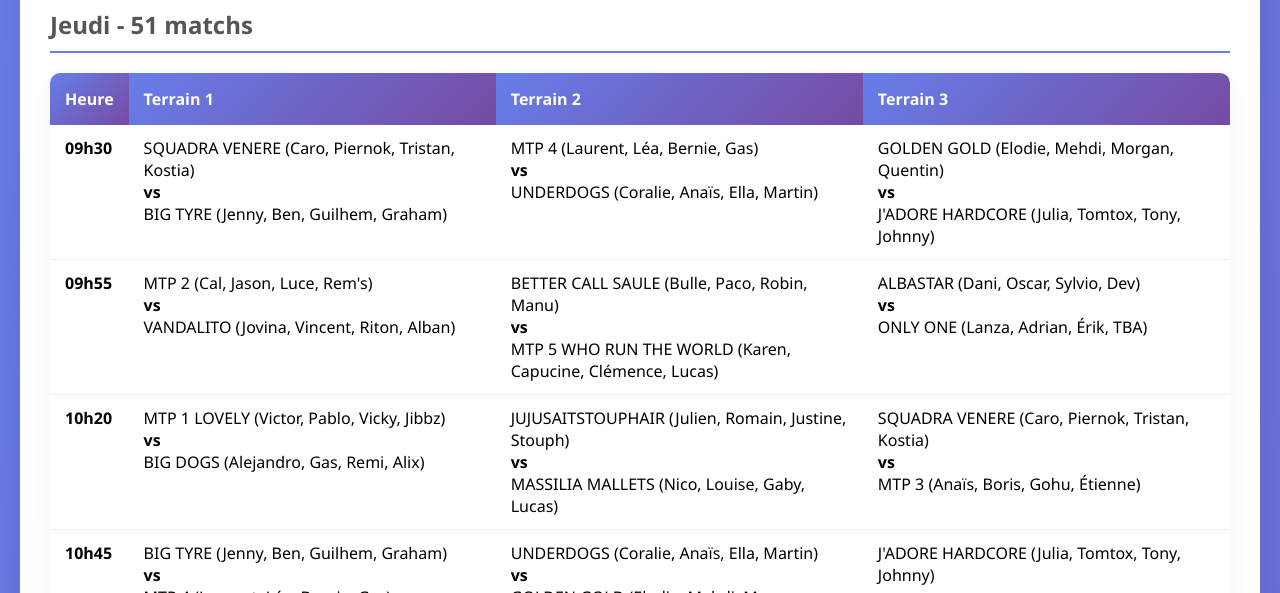
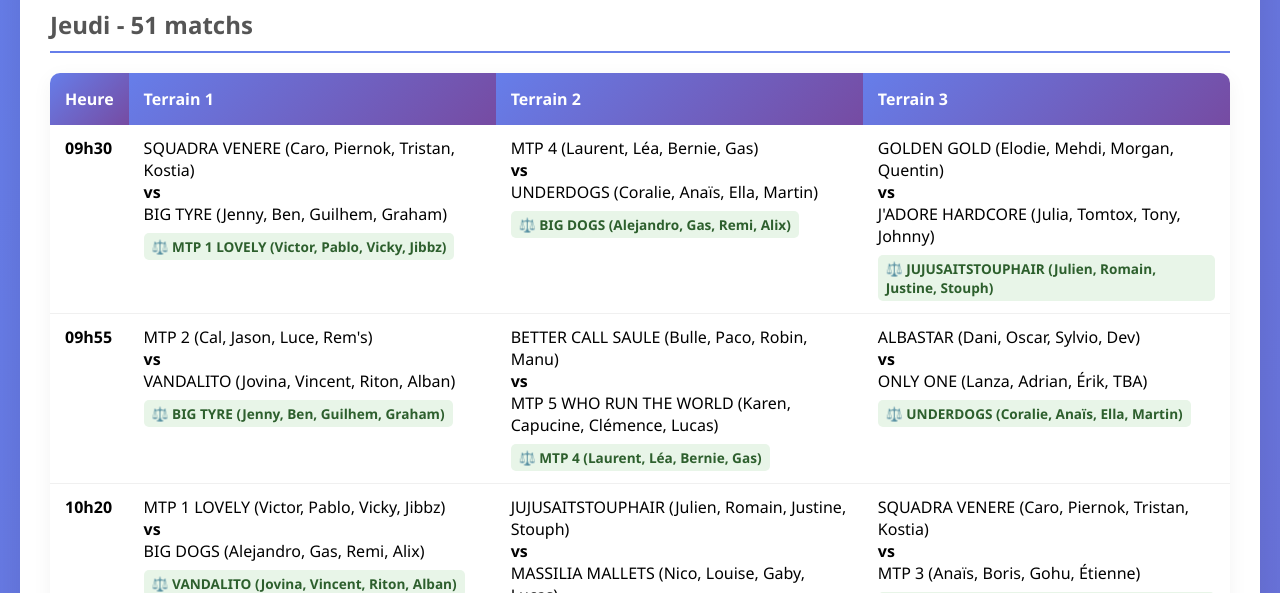
Before and after one commit to mtpbikepolo-maker/MegaMixte2025, a plain HTML site: page index.html in a window 1280 px wide. Both pictures are taken after a click on the button "Planning par Jour". Shown: the part 207-800 px from the top of the page. Drawn offline with Linux system fonts and the light colour scheme.

Commit message:
Add files via upload

```diff
--- a/index.html
+++ b/index.html
@@ -139,6 +139,26 @@
             background: #f8f9ff;
         }
 
+        /* Terrain avec arbitre */
+        .terrain-cell {
+            position: relative;
+        }
+
+        .match-info {
+            font-weight: 500;
+            margin-bottom: 8px;
+        }
+
+        .arbitre-info {
+            font-size: 0.85em;
+            color: #2d5f2d;
+            background: #e8f5e8;
+            padding: 4px 8px;
+            border-radius: 5px;
+            display: inline-block;
+            font-weight: 600;
+        }
+
         /* Sélecteur d'équipe */
         .team-selector {
             margin: 30px 0;
@@ -248,6 +268,10 @@
             select {
                 min-width: 250px;
             }
+
+            .arbitre-info {
+                font-size: 0.8em;
+            }
         }
 
         @media (max-width: 480px) {
@@ -266,6 +290,11 @@
 
             th, td {
                 padding: 8px 6px;
+            }
+
+            .arbitre-info {
+                font-size: 0.75em;
+                padding: 2px 4px;
             }
         }
     </style>
@@ -381,6 +410,7 @@
                 <strong>Règles d'arbitrage :</strong><br>
                 • Les équipes qui ne jouent pas arbitrent les matchs en cours<br>
                 • Chaque équipe arbitre environ 7 matchs sur l'ensemble du tournoi<br>
+                • L'arbitrage se fait par terrain (1 arbitre par terrain)<br>
                 • L'arbitrage se fait par séquences pour optimiser l'organisation
             </div>
             <div id="arbitrage-content"></div>
@@ -537,17 +567,28 @@
                 html += `<h2>${nomJour} - ${matchsJour} matchs</h2>`;
                 html += '<table><thead><tr><th>Heure</th><th>Terrain 1</th><th>Terrain 2</th><th>Terrain 3</th></tr></thead><tbody>';
 
-                jour.forEach(creneau => {
+                jour.forEach((creneau, creneauIdx) => {
+                    const arbitrageCreneaux = ARBITRAGE_DATA[jourIdx][creneauIdx];
+
                     html += '<tr>';
                     html += `<td><strong>${creneau.heure}</strong></td>`;
 
                     for (let i = 0; i < 3; i++) {
                         const terrain = creneau.terrains[i];
+                        html += '<td class="terrain-cell">';
+
                         if (terrain) {
-                            html += `<td>${getNomEquipe(terrain.equipe1)}<br><strong>vs</strong><br>${getNomEquipe(terrain.equipe2)}</td>`;
+                            html += `<div class="match-info">${getNomEquipe(terrain.equipe1)}<br><strong>vs</strong><br>${getNomEquipe(terrain.equipe2)}</div>`;
+
+                            // Ajouter l'arbitre correspondant au terrain
+                            if (arbitrageCreneaux && arbitrageCreneaux.arbitres[i]) {
+                                html += `<div class="arbitre-info">⚖️ ${getNomEquipe(arbitrageCreneaux.arbitres[i])}</div>`;
+                            }
                         } else {
-                            html += '<td style="color: #999; text-align: center;">-</td>';
+                            html += '<div style="color: #999; text-align: center;">-</div>';
                         }
+
+                        html += '</td>';
                     }
 
                     html += '</tr>';
@@ -631,10 +672,12 @@
                 const nomJour = JOURS[jourIdx];
 
                 jour.forEach(creneau => {
-                    if (creneau.arbitres.includes(numeroEquipe)) {
+                    const terrainArbitre = creneau.arbitres.indexOf(numeroEquipe);
+                    if (terrainArbitre !== -1) {
                         arbitrages.push({
                             jour: nomJour,
-                            heure: creneau.heure
+                            heure: creneau.heure,
+                            terrain: terrainArbitre + 1
                         });
                     }
                 });
@@ -694,7 +737,7 @@
                         activitesJour.push({
                             type: 'arbitrage',
                             heure: arbitrage.heure,
-                            details: 'Arbitrage'
+                            details: `Arbitrage (Terrain ${arbitrage.terrain})`
                         });
                     }
                 });
@@ -748,13 +791,29 @@
             html += `<div class="stat-card"><div class="stat-label">Moyenne par équipe</div><div class="stat-value">${moyenne.toFixed(1)}</div></div>`;
             html += '</div>';
 
-            // Planning d'arbitrage par jour
+            // Tableau de répartition des arbitrages par équipe
+            html += '<h3>Répartition par équipe</h3>';
+            html += '<table><thead><tr><th>Équipe</th><th>Nombre d\'arbitrages</th><th>Terrains arbitrés</th></tr></thead><tbody>';
+
+            for (let equipe = 1; equipe <= 17; equipe++) {
+                const arbitragesEquipe = getArbitragesEquipe(equipe);
+                const terrainsArbitres = [...new Set(arbitragesEquipe.map(a => a.terrain))].sort();
+
+                html += '<tr>';
+                html += `<td>${getNomEquipe(equipe)}</td>`;
+                html += `<td><strong>${statsArbitrage[equipe]}</strong></td>`;
+                html += `<td>Terrain${terrainsArbitres.length > 1 ? 's' : ''} ${terrainsArbitres.join(', ')}</td>`;
+                html += '</tr>';
+            }
+            html += '</tbody></table>';
+
+            // Planning d'arbitrage par jour avec terrains
             ARBITRAGE_DATA.forEach((jour, jourIdx) => {
                 const nomJour = JOURS[jourIdx];
                 const planningJour = PLANNING_DATA[jourIdx];
 
-                html += `<h2>${nomJour} - Arbitrage</h2>`;
-                html += '<table><thead><tr><th>Heure</th><th>Terrain 1</th><th>Terrain 2</th><th>Terrain 3</th><th>Arbitres</th></tr></thead><tbody>';
+                html += `<h2>${nomJour} - Planning d'arbitrage par terrain</h2>`;
+                html += '<table><thead><tr><th>Heure</th><th>Terrain 1</th><th>Terrain 2</th><th>Terrain 3</th></tr></thead><tbody>';
 
                 jour.forEach((creneauArbitrage, idx) => {
                     const creneauPlanning = planningJour[idx];
@@ -762,22 +821,27 @@
                     html += '<tr>';
                     html += `<td><strong>${creneauArbitrage.heure}</strong></td>`;
 
-                    // Afficher les matchs
+                    // Afficher match + arbitre pour chaque terrain
                     for (let i = 0; i < 3; i++) {
                         const terrain = creneauPlanning.terrains[i];
+                        html += '<td class="terrain-cell">';
+
                         if (terrain) {
-                            html += `<td style="font-size: 0.85em;">${getNomEquipe(terrain.equipe1)} vs ${getNomEquipe(terrain.equipe2)}</td>`;
+                            html += `<div class="match-info" style="font-size: 0.85em; margin-bottom: 8px;">`;
+                            html += `${getNomEquipe(terrain.equipe1)}<br>vs<br>${getNomEquipe(terrain.equipe2)}`;
+                            html += `</div>`;
+
+                            // Arbitre pour ce terrain
+                            if (creneauArbitrage.arbitres[i]) {
+                                html += `<div class="arbitre-info">⚖️ ${getNomEquipe(creneauArbitrage.arbitres[i])}</div>`;
+                            } else {
+                                html += `<div style="color: #999; font-size: 0.8em;">Pas d'arbitre</div>`;
+                            }
                         } else {
-                            html += '<td style="color: #999;">-</td>';
+                            html += '<div style="color: #999; text-align: center;">-</div>';
                         }
-                    }
 
-                    // Afficher les arbitres
-                    if (creneauArbitrage.arbitres.length > 0) {
-                        const nomsArbitres = creneauArbitrage.arbitres.map(a => getNomEquipe(a)).join('<br>');
-                        html += `<td class="arbitre-cell" style="font-size: 0.85em;">${nomsArbitres}</td>`;
-                    } else {
-                        html += '<td style="color: #999;">-</td>';
+                        html += '</td>';
                     }
 
                     html += '</tr>';
```
